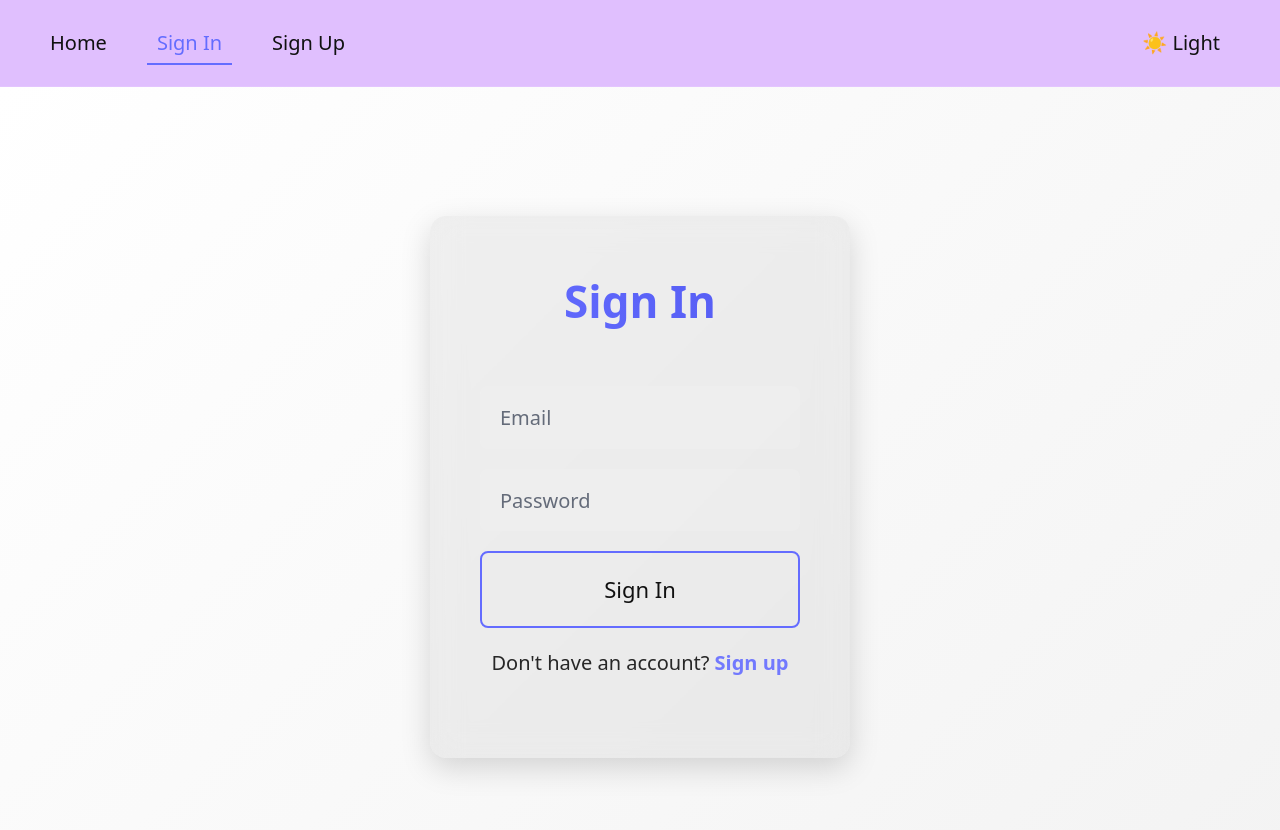
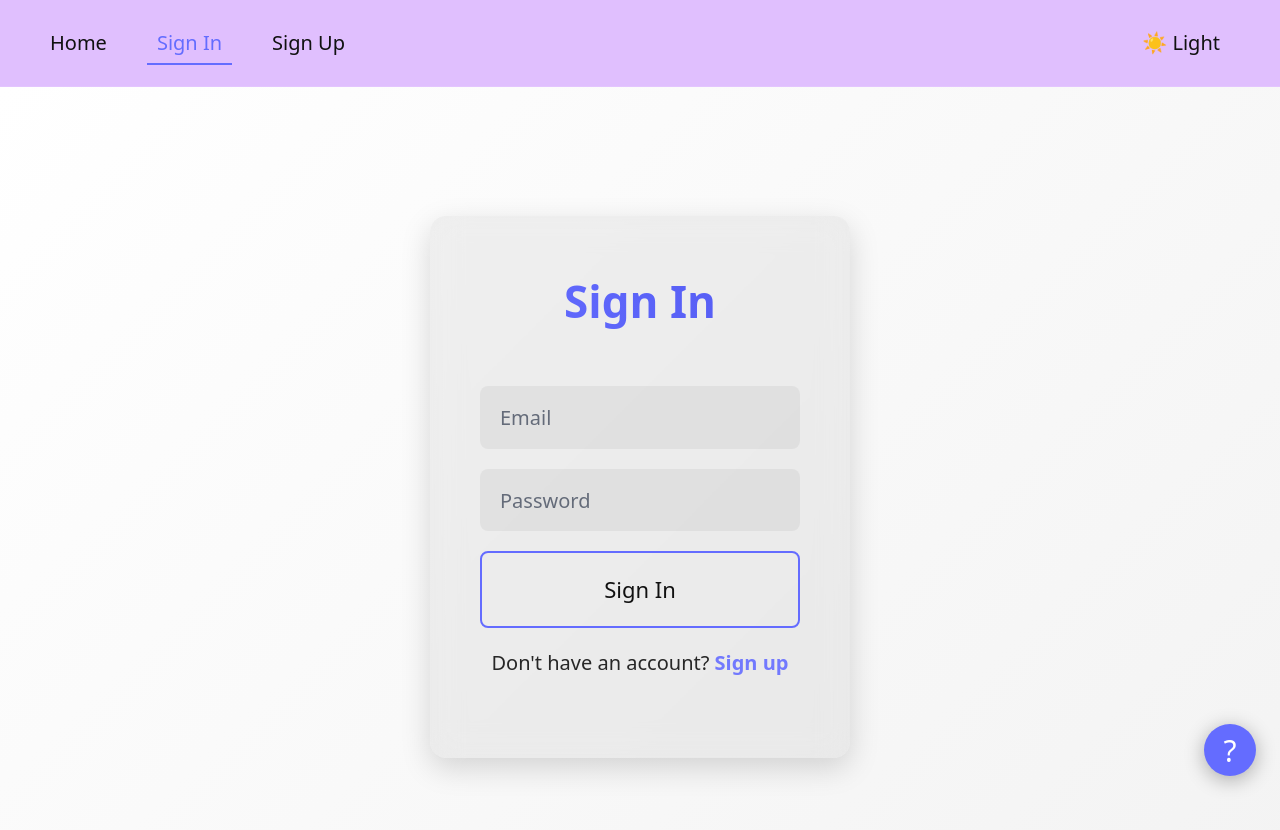
Before and after one commit to luixt/BriskRecall, a React (Vite) app in the folder flashcards-project/: page /signin in a window 1280 px wide. Shown: the top 830 px of the page. Built offline with nearby package versions, Linux system fonts and the light colour scheme; no server answers.

Commit message:
improved design for SignUp.jsx page and added minor user guide for errors

```diff
--- a/flashcards-project/src/pages/SignIn.css
+++ b/flashcards-project/src/pages/SignIn.css
@@ -4,7 +4,9 @@
   display: flex;
   justify-content: center;
   align-items: center;
-  padding: 2rem;
+  padding: 3rem;
+  gap: 3rem;
+  flex-wrap: nowrap;
   background: linear-gradient(
     135deg,
     var(--bg-gradient-start),
@@ -14,8 +16,7 @@
 
 /* Card container */
 .signin-card {
-  width: 100%;
-  max-width: 420px;
+  width: 420px;
   padding: 3rem 2.5rem;
   border-radius: 16px;
   background: var(--card-bg);
@@ -43,7 +44,7 @@
   margin-bottom: 1rem;
   border-radius: 8px;
   border: 1px solid var(--card-border);
-  background: rgba(255, 255, 255, 0.1);
+  background: var(--card-bg);
   color: var(--text-color);
   font-size: 1rem;
   transition: border 0.3s;
@@ -102,3 +103,69 @@
     transform: translateY(0);
   }
 }
+
+/* --- HELP BUBBLE --- */
+.help-bubble {
+    position: fixed;
+    bottom: 24px;
+    right: 24px;
+    width: 52px;
+    height: 52px;
+    border-radius: 50%;
+    background: #646cff;
+    color: white;
+    border: none;
+    font-size: 1.5rem;
+    cursor: pointer;
+    box-shadow: 0 4px 20px rgba(0,0,0,0.3);
+    transition: transform 0.2s ease;
+    display: flex;
+    align-items: center;
+    justify-content: center;
+    z-index: 9999;
+}
+
+.help-bubble:hover {
+    transform: scale(1.1);
+    background: #535bf2;
+}
+
+/* --- HELP POPUP CARD --- */
+.help-card {
+    position: fixed;
+    bottom: 90px;
+    right: 24px;
+    width: 320px;
+    padding: 1.5rem;
+    background: var(--card-bg);
+    border: var(--card-border);
+    border-radius: 12px;
+    backdrop-filter: blur(8px);
+    color: white;
+    z-index: 9998;         /* IMPORTANT */
+    animation: popupFade 0.25s ease-out forwards;
+}
+
+.help-card h3 {
+    margin-top: 0;
+    margin-bottom: 0.5rem;
+    color: var(--text-color);
+}
+
+.help-card p {
+    margin: 0;
+    line-height: 1.4;
+    color: var(--text-color);
+}
+
+/* Animation for popup */
+@keyframes popupFade {
+    from {
+        opacity: 0;
+        transform: translateY(10px) scale(0.97);
+    }
+    to {
+        opacity: 1;
+        transform: translateY(0) scale(1);
+    }
+}
--- a/flashcards-project/src/pages/SignIn.jsx
+++ b/flashcards-project/src/pages/SignIn.jsx
@@ -8,6 +8,7 @@ export default function SignIn(){
     const [email, setEmail] = useState('')
     const [password, setPassword] = useState('')
     const [loading, setLoading] = useState(false)
+    const [helpOpen, setHelpOpen] = useState(false)
     const nav = useNavigate()
 
 
@@ -55,6 +56,21 @@ export default function SignIn(){
                     Don't have an account?  <Link to="/signup">Sign up</Link>
                 </p>
             </div>
+
+            {helpOpen && (
+                <div className="help-card">
+                    <h3>Need Help?</h3>
+                    <p>If you're having trouble signing in, you can reset your password or learn more about how our platform works.</p>
+                </div>
+            )}
+
+            {/* Bubble (toggles helpOpen) */}
+            <button
+                className="help-bubble"
+                onClick={() => setHelpOpen(x => !x)}   // <--- toggle
+            >
+                ?
+            </button>
         </div>
     )
 }
--- a/flashcards-project/src/pages/SignUp.css
+++ b/flashcards-project/src/pages/SignUp.css
@@ -5,6 +5,7 @@
   justify-content: center;
   align-items: center;
   padding: 2rem;
+  text-align: center;
   background: linear-gradient(
     135deg,
     var(--bg-gradient-start),
@@ -43,7 +44,7 @@
   margin-bottom: 1rem;
   border-radius: 8px;
   border: 1px solid var(--card-border);
-  background: rgba(255, 255, 255, 0.1);
+  background: var(--card-bg);
   color: var(--text-color);
   font-size: 1rem;
   transition: border 0.3s ease;
@@ -92,6 +93,20 @@
   font-weight: 600;
 }
 
+.password-rules {
+    text-align: left;
+    margin: -0.5rem 0 1rem 0;
+    padding-left: 1.2rem;
+    font-size: 0.9rem;
+    color: var(--text-color);
+}
+
+.error-message {
+    color: #ff6b6b;
+    font-weight: bold;
+    margin-bottom: 1rem;
+}
+
 /* Animation */
 @keyframes fadeSlideUp {
   from {
--- a/flashcards-project/src/pages/SignUp.jsx
+++ b/flashcards-project/src/pages/SignUp.jsx
@@ -3,33 +3,64 @@ import { supabase } from '../supabaseClient'
 import { Link, useNavigate } from 'react-router-dom'
 import './SignUp.css'
 
-
-export default function SignUp(){
+export default function SignUp() {
+    const [username, setUsername] = useState('')
     const [email, setEmail] = useState('')
     const [password, setPassword] = useState('')
-    const [username, setUsername] = useState('')
+    const [confirmPassword, setConfirmPassword] = useState('')
+    const [error, setError] = useState('')
     const [loading, setLoading] = useState(false)
     const nav = useNavigate()
 
+    // --- Password validation ---
+    function validatePassword(pw) {
+        const rules = [
+            { test: /.{8,}/, message: 'At least 8 characters' },
+            { test: /[A-Z]/, message: 'At least 1 uppercase letter' },
+            { test: /[a-z]/, message: 'At least 1 lowercase letter' },
+            { test: /[0-9]/, message: 'At least 1 number' },
+            { test: /[!@#$%^&*]/, message: 'At least 1 special character (!@#$%^&*)' }
+        ]
+        for (const rule of rules) {
+            if (!rule.test.test(pw)) return rule.message
+        }
+        return null
+    }
 
-    async function handleSubmit(e){
-        e.preventDefault(); setLoading(true)
-        try{
+    async function handleSubmit(e) {
+        e.preventDefault()
+        setError('')
+
+        // Validate password
+        const pwError = validatePassword(password)
+        if (pwError) {
+            setError(pwError)
+            return
+        }
+
+        // Check confirm password
+        if (password !== confirmPassword) {
+            setError("Passwords do not match")
+            return
+        }
+
+        setLoading(true)
+        try {
             const { data, error } = await supabase.auth.signUp({ email, password })
-            if(error) throw error
-
+            if (error) throw error
 
             // Create profile row with the same user id
             const userId = data.user.id
             const { error: profileError } = await supabase.from('profiles').insert({ id: userId, username })
-            if(profileError) throw profileError
-
+            if (profileError) throw profileError
 
             alert('Signup successful — check your email for confirmation if enabled')
             nav('/signin')
-        }catch(err){
-            alert(err.message)
-        }finally{ setLoading(false) }
+        } catch (err) {
+            setError(err.message)
+        } finally {
+            setLoading(false)
+        }
     }
 
 
@@ -62,6 +93,24 @@ export default function SignUp(){
                         required
                     />
 
+                    <ul className="password-rules">
+                        <li>At least 8 Characters</li>
+                        <li>At least 1 Uppercase Letter</li>
+                        <li>At least 1 Lowercase Letter</li>
+                        <li>At least 1 Number</li>
+                        <li>At least 1 Special Character (!@#$%^&*)</li>
+                    </ul>
+
+                    <input
+                        value={confirmPassword}
+                        onChange={e => setConfirmPassword(e.target.value)}
+                        placeholder="Confirm Password"
+                        type="password"
+                        required
+                    />
+
+                    {error && <div className="error-message">{error}</div>}
+
                     <button disabled={loading}>
                         {loading ? 'Creating...' : 'Sign up'}
                     </button>
```
